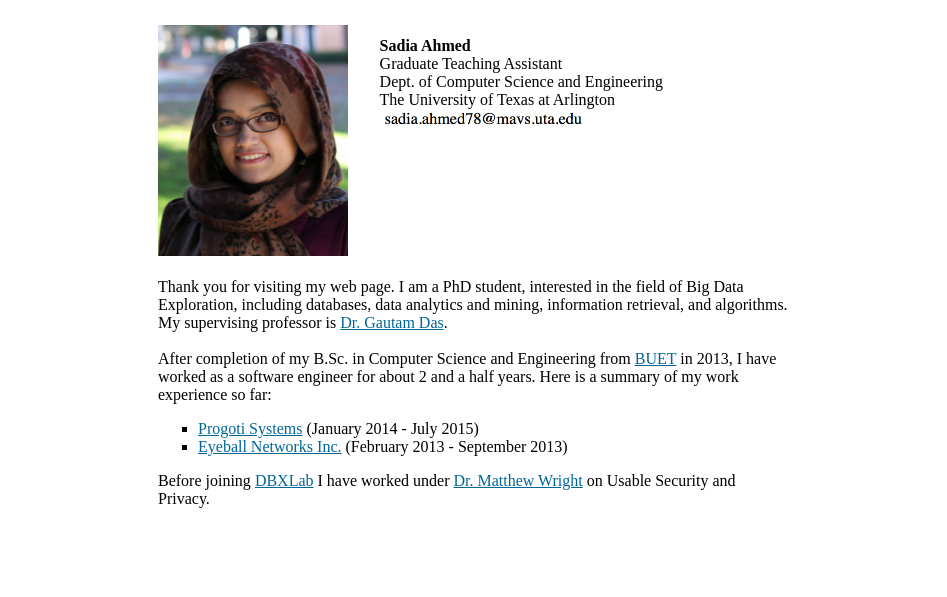
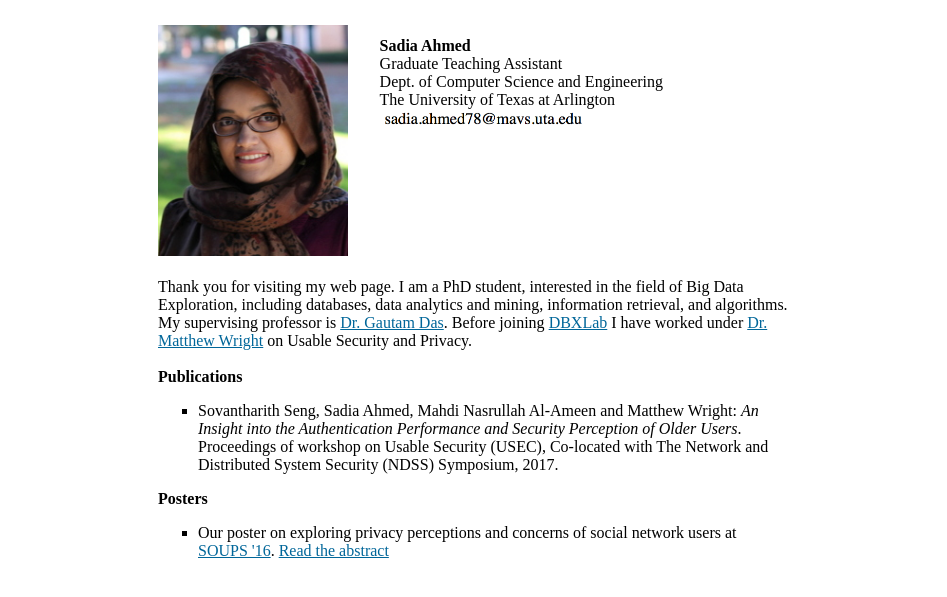
Before and after one commit to sadiaahmed/sadiaahmed.github.com, a plain HTML site: page index.html in a window 1280 px wide. Shown: the part 85-682 px from the top of the page, without its empty margins (166-1113 px from the left). Drawn offline with Linux system fonts and the light colour scheme.

Commit message:
added soups poster and older user paper

```diff
--- a/index.html
+++ b/index.html
@@ -105,27 +105,40 @@ a:active {
 
 <div id="details">
 <br/>
-Thank you for visiting my web page. I am a PhD student, interested in the field of Big Data Exploration, including databases, data analytics and mining, information retrieval, and algorithms. My supervising professor is <a href="http://ranger.uta.edu/~gdas/">Dr. Gautam Das</a>.
+Thank you for visiting my web page. I am a PhD student, interested in the field of Big Data Exploration, including databases, data analytics and mining, information retrieval, and algorithms. My supervising professor is <a href="http://ranger.uta.edu/~gdas/">Dr. Gautam Das</a>. Before joining <a href="http://dbxlab.uta.edu/">DBXLab</a> I have worked under <a href="https://www.rit.edu/gccis/computingsecurity/people/matthew-wright">Dr. Matthew Wright</a> on Usable Security and Privacy.
 <br/><br/>
 
+<!--After completion of my B.Sc. in Computer Science and Engineering from <a href="http://www.buet.ac.bd/">BUET</a> in 2013, I have worked as a software engineer for about 2 and a half years. Here is a summary of my work experience so far:
 
-
-After completion of my B.Sc. in Computer Science and Engineering from <a href="http://www.buet.ac.bd/">BUET</a> in 2013, I have worked as a software engineer for about 2 and a half years. Here is a summary of my work experience so far:
-
- <ul style="list-style-type:square">
+<ul style="list-style-type:square">
   <li><a href="http://www.progoti.com/">Progoti Systems</a> (January 2014 - July 2015)</li>
   <li><a href="http://www.eyeball.com/">Eyeball Networks Inc.</a> (February 2013 - September 2013)</li>
 </ul>
+-->
 
+<strong>Publications</strong>
+<ul style="list-style-type:square">
+    <li>
+        Sovantharith Seng, Sadia Ahmed, Mahdi Nasrullah Al-Ameen and Matthew Wright: <em>An Insight into the Authentication Performance and Security Perception of Older Users</em>. Proceedings of workshop on Usable Security (USEC), Co-located with The Network and Distributed System Security (NDSS) Symposium, 2017.
+    </li>
+<!--    <li>
+        Our poster on exploring privacy perceptions and concerns of social network users at <a href="https://www.usenix.org/conference/soups2016/poster-session">SOUPS '16</a>. <a href="https://www.usenix.org/sites/default/files/soups16poster34-ahmed.pdf">Read the abstract</a>
+    </li>
+-->
+</ul>
 
-Before joining <a href="http://dbxlab.uta.edu/">DBXLab</a> I have worked under <a href="https://www.rit.edu/gccis/computingsecurity/people/matthew-wright">Dr. Matthew Wright</a> on Usable Security and Privacy.
+<strong>Posters</strong>
 
+<ul style="list-style-type:square">
+<!--    <li>
+        Our poster exploring privacy of social network users at <a href="https://www.usenix.org/conference/soups2016/poster-session">SOUPS '16</a> .<a href="https://www.usenix.org/sites/default/files/soups16poster34-ahmed.pdf">Read the abstract</a>
+    </li>
+-->
+    <li>
+        Our poster on exploring privacy perceptions and concerns of social network users at <a href="https://www.usenix.org/conference/soups2016/poster-session">SOUPS '16</a>. <a href="https://www.usenix.org/sites/default/files/soups16poster34-ahmed.pdf">Read the abstract</a>
+    </li>
+</ul>
 
 </div>
-
-
-
-
-
 </body>
 </html>
```
